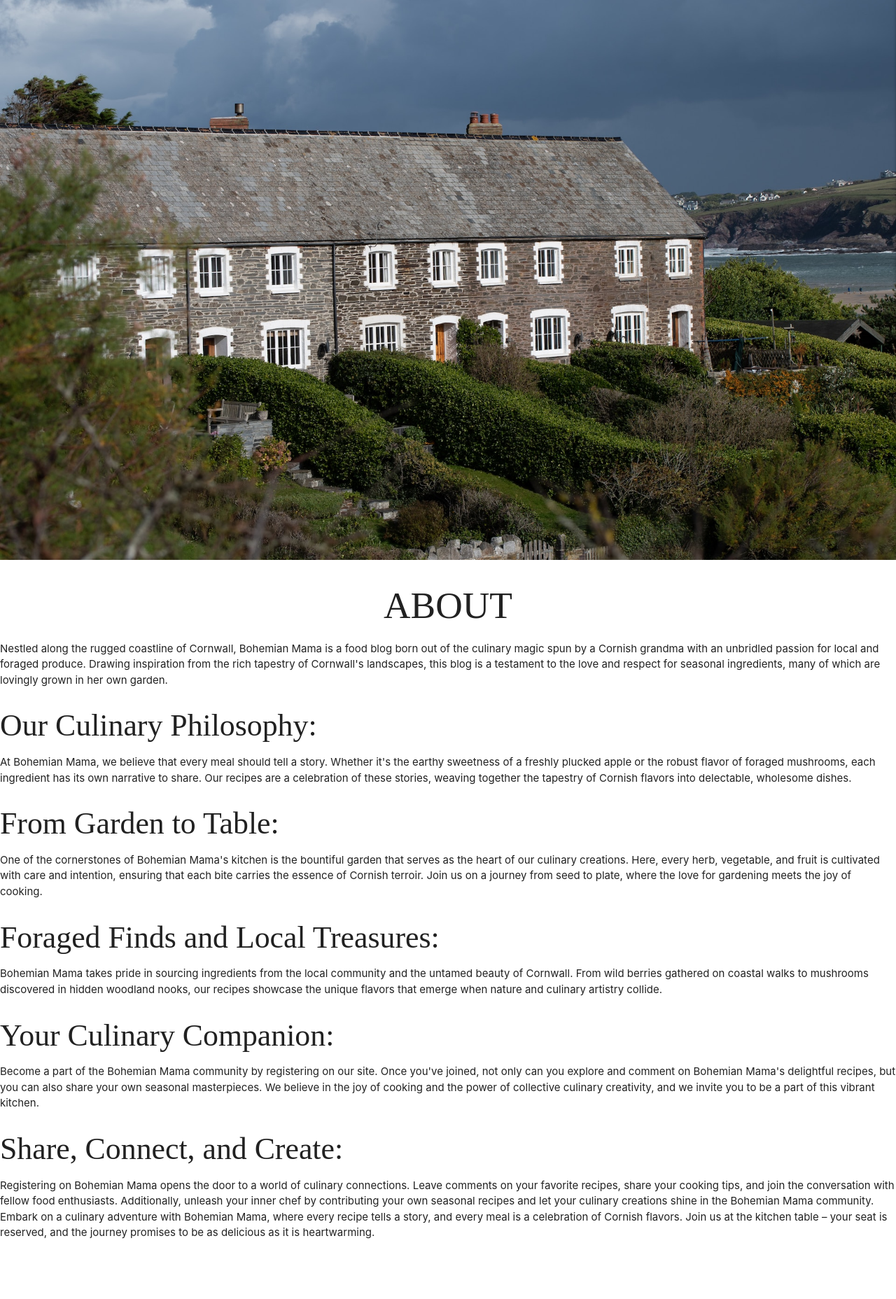
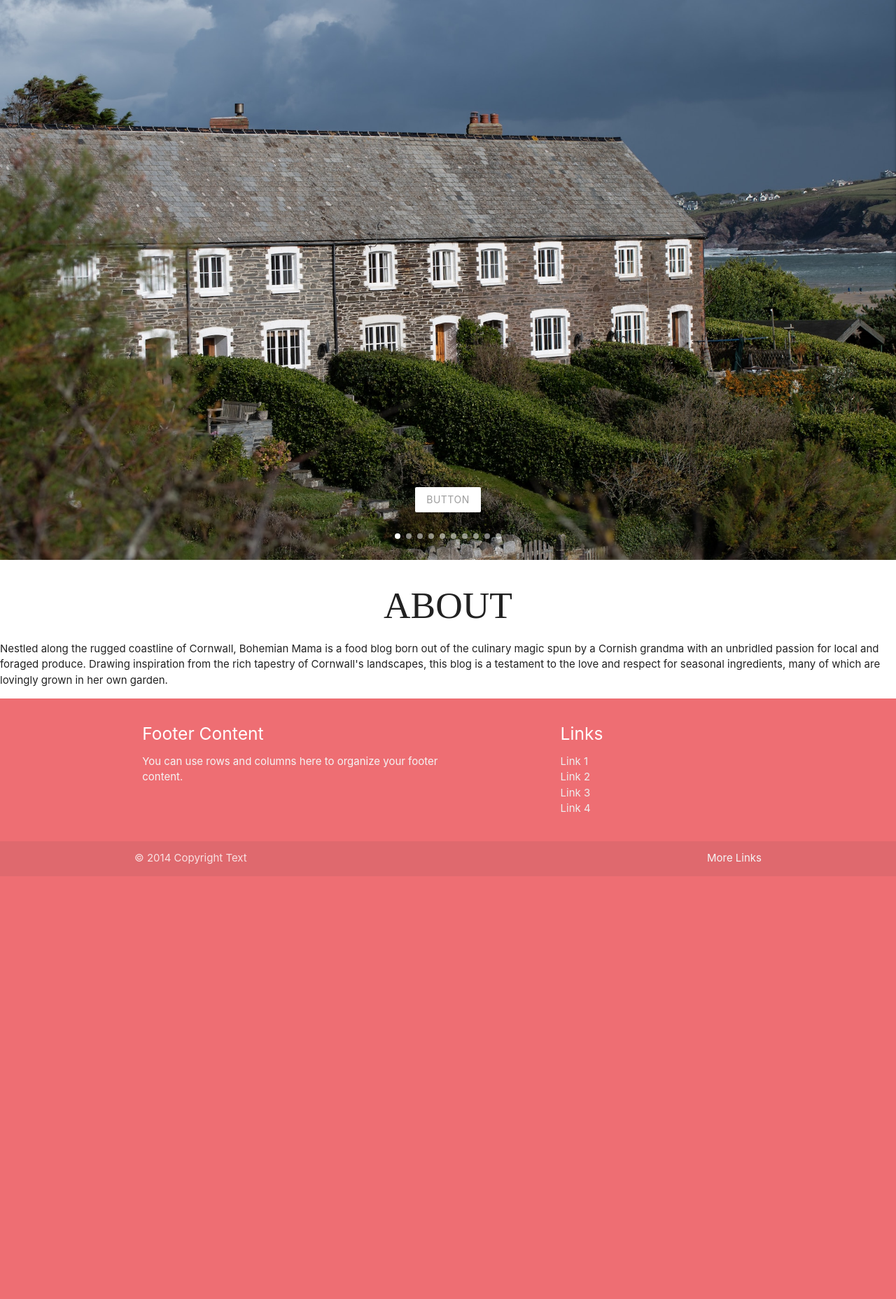
Before and after one commit to DomGambarini/bohemian-mama-pp3, a Flask app: page / in a window 1280 px wide. Shown: the part 64-1920 px from the top of the page at 70% size. After the commit the page ends 1316 px from the top, so only its background shows below. Run offline with Flask 3, Linux system fonts and the light colour scheme; some libraries are stand-ins or nearby versions.

Commit message:
Add carousel to index.html and fixed image position

```diff
--- a/static/css/style.css
+++ b/static/css/style.css
@@ -18,18 +18,18 @@ nav, form, h1, h2, h3 {
     -moz-background-size: cover;
     -o-background-size: cover;
     background-size: cover;
-    position: absolute;
+
 }
 
 #hero-image-2 {
     height: 800px;
     width: 100%;
-    background: url("../images/fish-curry.jpg") no-repeat center center;
+    background: url("../images/mum-kids.jpg") no-repeat center center;
     -webkit-background-size: cover;
     -moz-background-size: cover;
     -o-background-size: cover;
     background-size: cover;
-    position: relative;
+
 }
 
 #hero-image-3 {
@@ -40,18 +40,18 @@ nav, form, h1, h2, h3 {
     -moz-background-size: cover;
     -o-background-size: cover;
     background-size: cover;
-    position: relative;
+
 }
 
 #hero-image-4 {
     height: 800px;
     width: 100%;
-    background: url("../images/grandma.jpg") no-repeat center center;
+    background: url("../images/cornish-cottage.jpg") no-repeat center center;
     -webkit-background-size: cover;
     -moz-background-size: cover;
     -o-background-size: cover;
     background-size: cover;
-    position: relative;
+
 }
 
 #hero-image-5 {
@@ -62,7 +62,6 @@ nav, form, h1, h2, h3 {
     -moz-background-size: cover;
     -o-background-size: cover;
     background-size: cover;
-    position: relative;
 }
 
 #hero-image-6 {
@@ -73,5 +72,53 @@ nav, form, h1, h2, h3 {
     -moz-background-size: cover;
     -o-background-size: cover;
     background-size: cover;
-    position: relative;
 }
+
+#hero-image-7 {
+    height: 800px;
+    width: 100%;
+    background: url("../images/girl-cooking.jpg") no-repeat center center;
+    -webkit-background-size: cover;
+    -moz-background-size: cover;
+    -o-background-size: cover;
+    background-size: cover;
+}
+
+#hero-image-8 {
+    height: 800px;
+    width: 100%;
+    background: url("../images/plant.jpg") no-repeat center center;
+    -webkit-background-size: cover;
+    -moz-background-size: cover;
+    -o-background-size: cover;
+    background-size: cover;
+}
+
+#hero-image-9 {
+    height: 800px;
+    width: 100%;
+    background: url("../images/kids-cooking.jpg") no-repeat center center;
+    -webkit-background-size: cover;
+    -moz-background-size: cover;
+    -o-background-size: cover;
+    background-size: cover;
+}
+
+#hero-image-10 {
+    height: 800px;
+    width: 100%;
+    background: url("../images/greenhouse.jpg") no-repeat center center;
+    -webkit-background-size: cover;
+    -moz-background-size: cover;
+    -o-background-size: cover;
+    background-size: cover;
+}
+
+.card .card-image img {
+    aspect-ratio: 1 / 1;
+    object-fit: cover;
+}
+
+.carousel {
+    height: 800px;
+}
--- a/static/js/script.js
+++ b/static/js/script.js
@@ -2,6 +2,9 @@ $(document).ready(function () {
     // Initialize components
     $(".sidenav").sidenav({ edge: "right" });
     $("select").formSelect();
-    $(".slider").slider({ height: "800" });
+    $('.carousel.carousel-slider').carousel({
+        fullWidth: true,
+        indicators: true
+    });
 
 });
--- a/templates/base.html
+++ b/templates/base.html
@@ -72,6 +72,33 @@
         {% endblock %}
     </main>
 
+<footer class="page-footer">
+    <div class="container">
+        <div class="row">
+            <div class="col l6 s12">
+                <h5 class="white-text">Footer Content</h5>
+                <p class="grey-text text-lighten-4">You can use rows and columns here to organize your footer content.
+                </p>
+            </div>
+            <div class="col l4 offset-l2 s12">
+                <h5 class="white-text">Links</h5>
+                <ul>
+                    <li><a class="grey-text text-lighten-3" href="#!">Link 1</a></li>
+                    <li><a class="grey-text text-lighten-3" href="#!">Link 2</a></li>
+                    <li><a class="grey-text text-lighten-3" href="#!">Link 3</a></li>
+                    <li><a class="grey-text text-lighten-3" href="#!">Link 4</a></li>
+                </ul>
+            </div>
+        </div>
+    </div>
+    <div class="footer-copyright">
+        <div class="container">
+            © 2014 Copyright Text
+            <a class="grey-text text-lighten-4 right" href="#!">More Links</a>
+        </div>
+    </div>
+</footer>
+
     <script src="https://code.jquery.com/jquery-3.7.1.min.js"
         integrity="sha256-/JqT3SQfawRcv/BIHPThkBvs0OEvtFFmqPF/lYI/Cxo=" crossorigin="anonymous"></script>
     <script src="https://cdnjs.cloudflare.com/ajax/libs/materialize/1.0.0/js/materialize.min.js"></script>
--- a/templates/index.html
+++ b/templates/index.html
@@ -1,28 +1,49 @@
 {% extends "base.html" %}
 {% block content %}
 
-<div class="slider">
-    <ul class="slides">
-        <li>
-        <div id="hero-image-1" alt="cornish-home"></div>
-    </li>
-      <li>
-        <div id="hero-image-3" alt="fish"></div>
-      </li>
-      <li>
-        <div id="hero-image-4" alt="grandma"></div>
+<body>
 
-      </li>
-    <li>
-        <div id="hero-image-5" alt="mushrooms"></div>
-    </li>
-    <li>
-        <div id="hero-image-6" alt="vegetables"></div>
-    </li>
-    </ul>
+<div class="carousel carousel-slider center">
+    <div class="carousel-fixed-item center">
+        <a class="btn waves-effect white grey-text darken-text-2">button</a>
+    </div>
+    <div class="carousel-item" id="hero-image-1" href="#one!">
+
+    </div>
+    <div class="carousel-item" id="hero-image-2" href="#two!">
+
+    </div>
+    <div class="carousel-item" id="hero-image-3" href="#three!">
+
+    </div>
+    <div class="carousel-item" id="hero-image-4" href="#four!">
+
+    </div>
+    <div class="carousel-item" id="hero-image-5" href="#two!">
+
+    </div>
+    <div class="carousel-item" id="hero-image-6" href="#two!">
+
+    </div>
+    <div class="carousel-item" id="hero-image-7" href="#two!">
+
+    </div>
+    <div class="carousel-item" id="hero-image-8" href="#two!">
+
+    </div>
+    <div class="carousel-item" id="hero-image-9" href="#two!">
+
+    </div>
+    <div class="carousel-item" id="hero-image-10" href="#two!">
+
+    </div>
+
+</div>
+
+
 
     <h2 class="center-align">ABOUT</h2>
-    <body>
+
     <div>
             <p>
                 Nestled along the rugged coastline of Cornwall, Bohemian Mama is a food blog born out of the culinary magic spun by a
@@ -31,44 +52,7 @@
                 lovingly grown in her own garden.
             </p>
 
-                <h3>Our Culinary Philosophy:</h3>
-                <p>
 
-                At Bohemian Mama, we believe that every meal should tell a story. Whether it's the earthy sweetness of a freshly plucked
-                apple or the robust flavor of foraged mushrooms, each ingredient has its own narrative to share. Our recipes are a
-                celebration of these stories, weaving together the tapestry of Cornish flavors into delectable, wholesome dishes.
-                </p>
-
-                <h3>From Garden to Table:</h3>
-
-                <p>One of the cornerstones of Bohemian Mama's kitchen is the bountiful garden that serves as the heart of our culinary
-                creations. Here, every herb, vegetable, and fruit is cultivated with care and intention, ensuring that each bite carries
-                the essence of Cornish terroir. Join us on a journey from seed to plate, where the love for gardening meets the joy of
-                cooking.</p>
-
-                <h3>Foraged Finds and Local Treasures:</h3>
-
-                <p>Bohemian Mama takes pride in sourcing ingredients from the local community and the untamed beauty of Cornwall. From wild
-                berries gathered on coastal walks to mushrooms discovered in hidden woodland nooks, our recipes showcase the unique
-                flavors that emerge when nature and culinary artistry collide.</p>
-
-                <h3>Your Culinary Companion:</h3>
-
-                <p>Become a part of the Bohemian Mama community by registering on our site. Once you've joined, not only can you explore
-                and comment on Bohemian Mama's delightful recipes, but you can also share your own seasonal masterpieces. We believe in
-                the joy of cooking and the power of collective culinary creativity, and we invite you to be a part of this vibrant
-                kitchen.</p>
-
-                <h3>Share, Connect, and Create:</h3>
-
-                <p>Registering on Bohemian Mama opens the door to a world of culinary connections. Leave comments on your favorite recipes,
-                share your cooking tips, and join the conversation with fellow food enthusiasts. Additionally, unleash your inner chef
-                by contributing your own seasonal recipes and let your culinary creations shine in the Bohemian Mama community.
-
-                Embark on a culinary adventure with Bohemian Mama, where every recipe tells a story, and every meal is a celebration of
-                Cornish flavors. Join us at the kitchen table – your seat is reserved, and the journey promises to be as delicious as it
-                is heartwarming.</p>
-            </p>
         </div>
 </body>
 
--- a/templates/recipes.html
+++ b/templates/recipes.html
@@ -1,4 +1,6 @@
 {% extends "base.html" %} {% block content %}
+
+<title>Bohemian Mama | Recipes</title>
 
 <h1>Seasonal Recipes</h1>
 
```
Also changed, not shown: static/images/cornish-cottage.jpg (added), static/images/fish-curry.jpg (deleted), static/images/girl-cooking.jpg (added), static/images/greenhouse.jpg (added), static/images/kids-cooking.jpg (added), static/images/mum-kids.jpg (added), static/images/plant.jpg (added).
